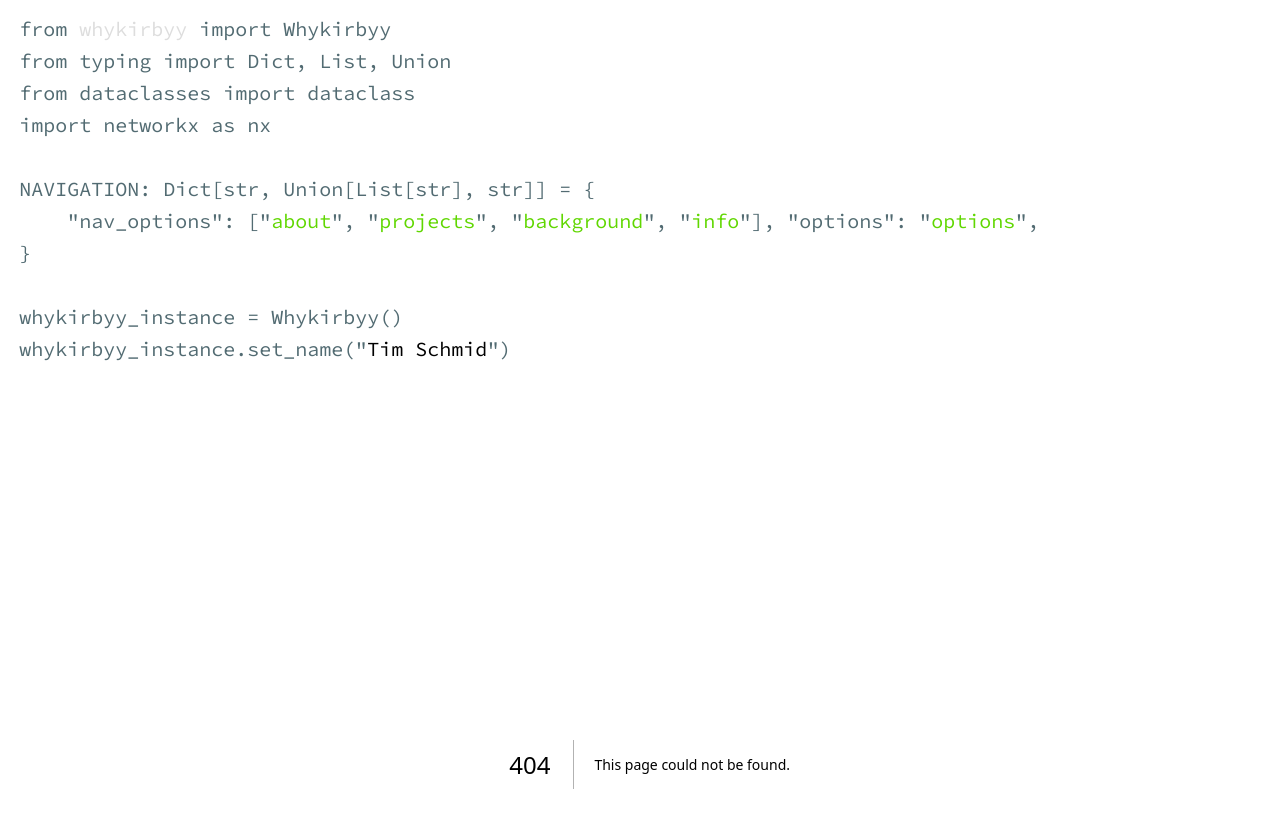
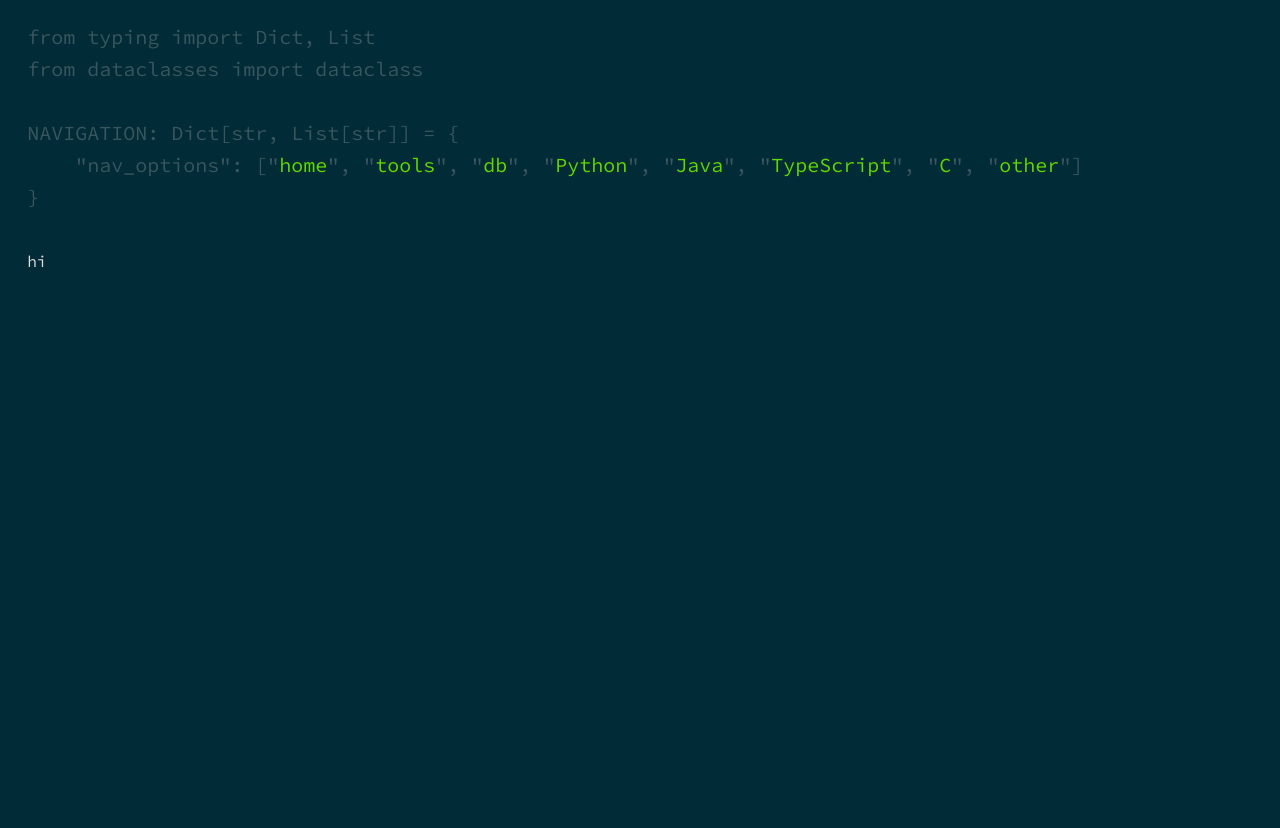
Before and after one commit to whyKirbyy/whykirbyy, a Next.js app: page /about-languages in a window 1280 px wide. Before the commit this address had no page. Shown: the top 828 px of the page. After the commit the page ends 800 px from the top, so only its background shows below. Built offline with nearby package versions, Linux system fonts and the light colour scheme.

Commit message:
started work on the #51

```diff
--- /dev/null
+++ b/src/app/about-languages/page.module.css
@@ -0,0 +1,66 @@
+.page{
+    display: flex;
+    flex-direction: column;
+    font-size: var(--font-size-default);
+    margin-top: 3vw;
+    align-items: center;
+    padding-right: 17vw;
+    user-select: none;
+}
+
+.about{
+    display: flex;
+    flex-direction: column;
+
+    .dictSection{
+        display: flex;
+        flex-direction: column;
+    }
+
+    .textSection{
+        display: flex;
+    }
+
+    .decorators{
+        white-space: nowrap;
+    }
+
+    .text{
+        max-width: 100%;
+        align-self: flex-start;
+        color: var(--text-color);
+    }
+}
+
+.darkerFont{
+    color: var(--text-color-shaded);
+    white-space: nowrap;
+}
+
+.hidden{
+    opacity: 0;
+}
+
+.projects, .background, .info{
+    display: flex;
+    flex-direction: column;
+    align-self: flex-start;
+}
+
+.line{
+    display: flex;
+    max-width: 100%;
+    align-self: flex-start;
+}
+
+.linkInternal{
+    color: var(--highlight-color-green);
+    text-decoration: none;
+    cursor: pointer;
+}
+
+.linkExternal{
+    color: var(--highlight-color-blue);
+    text-decoration: none;
+    cursor: pointer;
+}
--- /dev/null
+++ b/src/app/about-languages/page.tsx
@@ -0,0 +1,10 @@
+"use client"
+import React from "react";
+
+export default function Page() {
+    return(
+        <div>
+            hi
+        </div>
+    );
+}
--- /dev/null
+++ b/src/app/components/aboutLanguagesHeader.tsx
@@ -0,0 +1,48 @@
+import * as React from "react";
+import styles from "../../styles/components/aboutLanguagesHeader.module.css";
+import Link from "next/link";
+
+const AboutLanguagesHeader: React.FC = () => {
+    const navOptions = ["tools", "db", "Python", "Java", "TypeScript", "C", "other"];
+
+    return (
+        <header className={styles.header}>
+            <div className={styles.imports}>
+                <span className={styles.darkerFont}>from typing import Dict, List</span>
+                <span className={styles.darkerFont}>from dataclasses import dataclass</span>
+                <span><br/></span>
+            </div>
+            <div className={styles.navList}>
+                <span
+                    className={[styles.darkerFont].join(" ")}>NAVIGATION: Dict[str, List[str]] =&nbsp;{"{"}</span>
+                <div className={styles.navItems}>
+                    <div className={styles.navItem}>
+                        <span className={styles.darkerFont}>{Array(4).fill('\u00A0').join('')}"nav_options"</span>
+                        <span className={styles.darkerFont}>:&nbsp;</span>
+                        <span className={[styles.brackets, styles.darkerFont].join(" ")}>[</span>
+                        <Link className={styles.value} href={"/"}>
+                            <span className={styles.darkerFont}>"</span>
+                            <span>home</span>
+                            <span className={styles.darkerFont}>",&nbsp;</span>
+                        </Link>
+                        {navOptions.map((option, index) => (
+                            <React.Fragment key={index}>
+                                <div className={styles.darkerFont}>"</div>
+                                <a href={`#${option}`} className={styles.value}>
+                                    {option}
+                                </a>
+                                <div className={styles.darkerFont}>"</div>
+                                {index < navOptions.length - 1 &&
+                                    <span className={styles.darkerFont}>,&nbsp;</span>}
+                            </React.Fragment>
+                        ))}
+                        <span className={[styles.brackets, styles.darkerFont].join(" ")}>]</span>
+                    </div>
+                </div>
+                <span className={styles.darkerFont}>{"}"}<br/><br/></span>
+            </div>
+        </header>
+    );
+}
+
+export default AboutLanguagesHeader
--- a/src/app/components/header.tsx
+++ b/src/app/components/mainHeader.tsx
@@ -1,7 +1,7 @@
 import * as React from "react";
-import styles from "../../styles/components/header.module.css";
+import styles from "../../styles/components/mainHeader.module.css";
 
-const Header: React.FC = () => {
+const MainHeader: React.FC = () => {
     const navOptions = ["about", "projects", "background", "info"];
 
     return (
@@ -58,4 +58,4 @@ const Header: React.FC = () => {
     );
 };
 
-export default Header;
+export default MainHeader;
--- a/src/app/layout.tsx
+++ b/src/app/layout.tsx
@@ -1,14 +1,20 @@
+"use client"
 import React from "react";
-import type { Metadata } from "next";
+import {usePathname} from "next/navigation";
 import "./globals.css";
-import Header from "./components/header"
-
-export const metadata: Metadata = {
-  title: "whyKirbyy",
-  description: "The site of whyKirbyy",
-};
+import MainHeader from "./components/mainHeader"
+import AboutLanguagesHeader from "@/app/components/aboutLanguagesHeader";
 
 export default function RootLayout({children,}: Readonly<{children: React.ReactNode; }>) {
+    const pathname = usePathname()
+
+    const headerChoice= () => {
+        if (pathname === "/about-languages"){
+            return <AboutLanguagesHeader />
+        }
+
+        return <MainHeader />
+    }
     return (
         <html lang="en">
         <head>
@@ -16,7 +22,7 @@ export default function RootLayout({children,}: Readonly<{children: React.ReactN
             <link rel="icon" href="/favicon.png" title={"favicon"}/>
         </head>
         <body>
-        <Header/>
+        {headerChoice()}
         {children}
             </body>
         </html>
--- /dev/null
+++ b/src/styles/components/aboutLanguagesHeader.module.css
@@ -0,0 +1,39 @@
+.header{
+    display: flex;
+    flex-direction: column;
+    padding-top: 1vw;
+    margin-right: 5%;
+    user-select: none;
+}
+
+.navList {
+    display: flex;
+    flex-direction: column;
+    white-space: nowrap;
+    font-size: var(--font-size-default);
+
+    .navItems{
+        display: flex;
+    }
+
+    .navItem {
+        display: flex;
+        align-self: flex-start;
+
+        .value {
+            text-decoration: none;
+            color: var(--highlight-color-green);
+            cursor: pointer;
+        }
+    }
+}
+
+.darkerFont{
+    color: var(--text-color-shaded);
+}
+
+.imports{
+    font-size: var(--font-size-default);
+    display: flex;
+    flex-direction: column;
+}
```
Also changed, not shown: src/app/page.tsx (+6 -2 lines), src/styles/components/mainHeader.module.css (renamed from src/styles/components/header.module.css), 2 other files (tests, documents, lock files or other folders).
